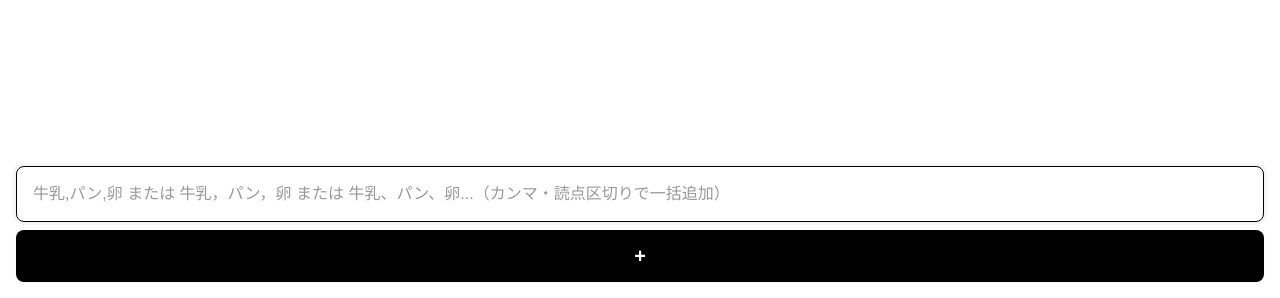
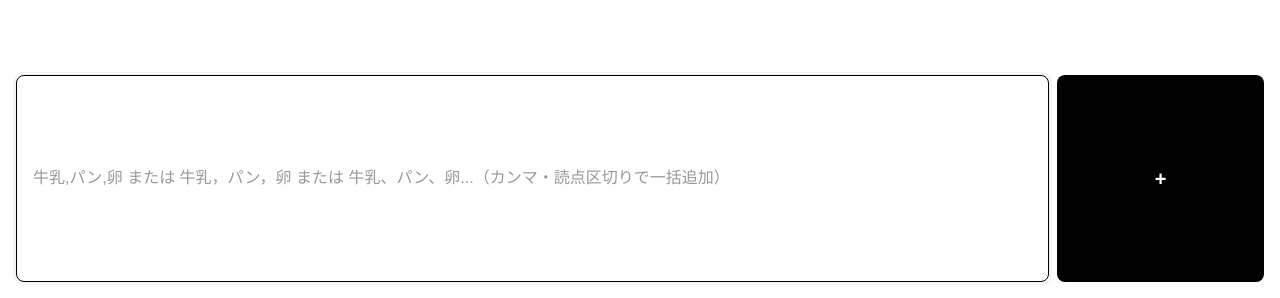
Before and after one commit to mnishina/quick-todo, a website: page index.html in a window 1280 px wide. Shown: the part 502-800 px from the top of the page. Drawn offline with Linux system fonts and the light colour scheme.

Commit message:
🔧 投稿エリアの調整

```diff
--- a/styles/main.css
+++ b/styles/main.css
@@ -103,14 +103,12 @@ body {
 }
 
 .input-container {
-  display: flex;
-  flex-direction: column;
-  align-items: stretch;
+  display: grid;
+  grid-template-columns: 1fr 0.2fr;
   gap: var(--space-sm);
 }
 
 .todo-input {
-  flex: 1;
   padding: var(--space-md);
   border: 1px solid var(--color-border);
   border-radius: var(--border-radius-sm);
@@ -146,7 +144,7 @@ body {
   justify-content: center;
   min-width: 48px;
   min-height: 44px;
-  box-shadow: var(--shadow-sm);
+  aspect-ratio: 1;
 }
 
 .add-button:hover:not(:disabled) {
```
